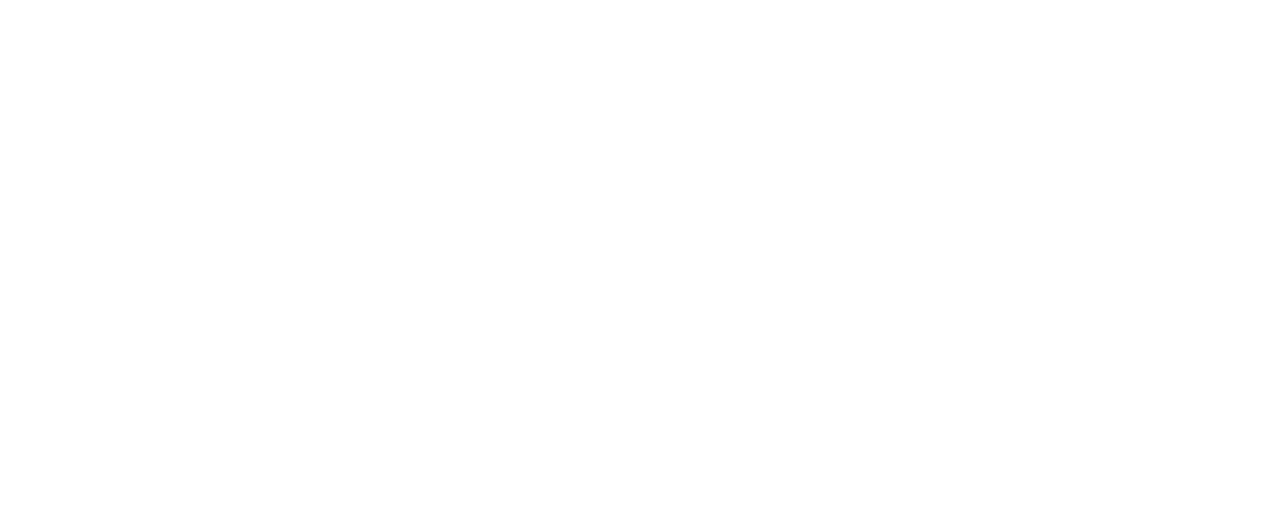
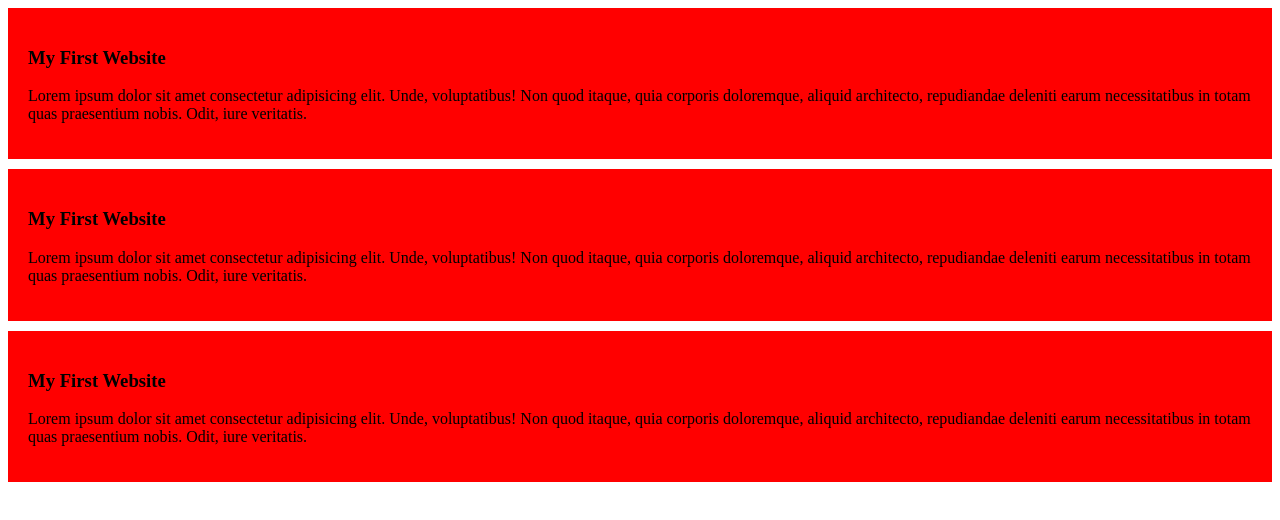
Before and after one commit to Shofiqul-Islam-00/my-first-website, a plain HTML site: page index.html in a window 1280 px wide. Drawn offline with Linux system fonts and the light colour scheme.

Commit message:
added css file and two div

```diff
--- a/index.html
+++ b/index.html
@@ -4,8 +4,23 @@
     <meta charset="UTF-8">
     <meta name="viewport" content="width=device-width, initial-scale=1.0">
     <title>My first website</title>
+    <link rel="stylesheet" href="style.css">
 </head>
 <body>
-
+    <div>
+        <h3>My First Website</h3>
+        <p>Lorem ipsum dolor sit amet consectetur adipisicing elit. Unde, voluptatibus! Non quod itaque, quia corporis doloremque, aliquid architecto,
+             repudiandae deleniti earum necessitatibus in totam quas praesentium nobis. Odit, iure veritatis.</p>
+    </div>
+    <div>
+        <h3>My First Website</h3>
+        <p>Lorem ipsum dolor sit amet consectetur adipisicing elit. Unde, voluptatibus! Non quod itaque, quia corporis doloremque, aliquid architecto,
+             repudiandae deleniti earum necessitatibus in totam quas praesentium nobis. Odit, iure veritatis.</p>
+    </div>
+    <div>
+        <h3>My First Website</h3>
+        <p>Lorem ipsum dolor sit amet consectetur adipisicing elit. Unde, voluptatibus! Non quod itaque, quia corporis doloremque, aliquid architecto,
+             repudiandae deleniti earum necessitatibus in totam quas praesentium nobis. Odit, iure veritatis.</p>
+    </div>
 </body>
 </html>
--- /dev/null
+++ b/style.css
@@ -0,0 +1,5 @@
+div{
+    background-color: red;
+    padding: 20px;
+    margin-bottom: 10px;
+}
```
